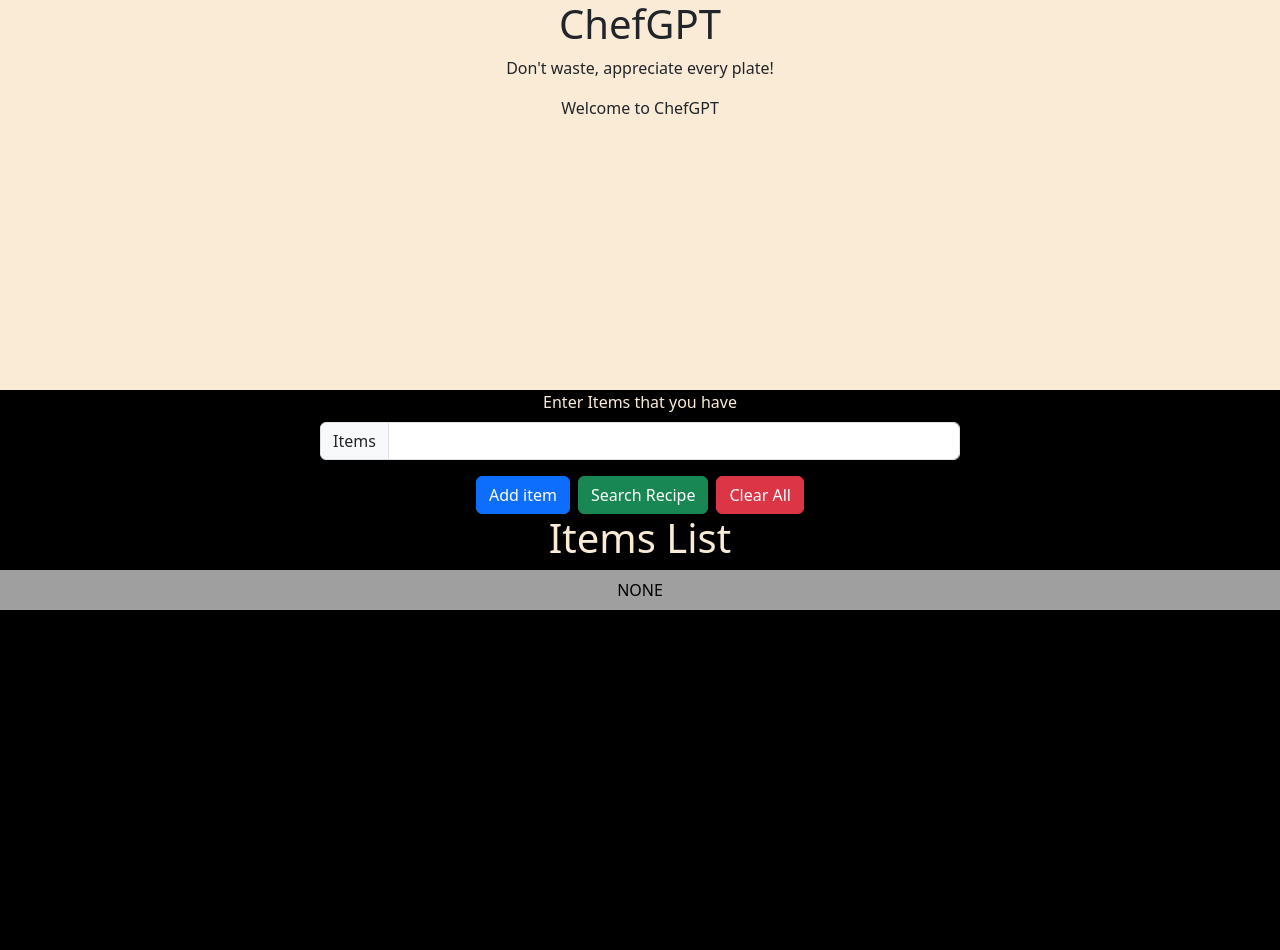
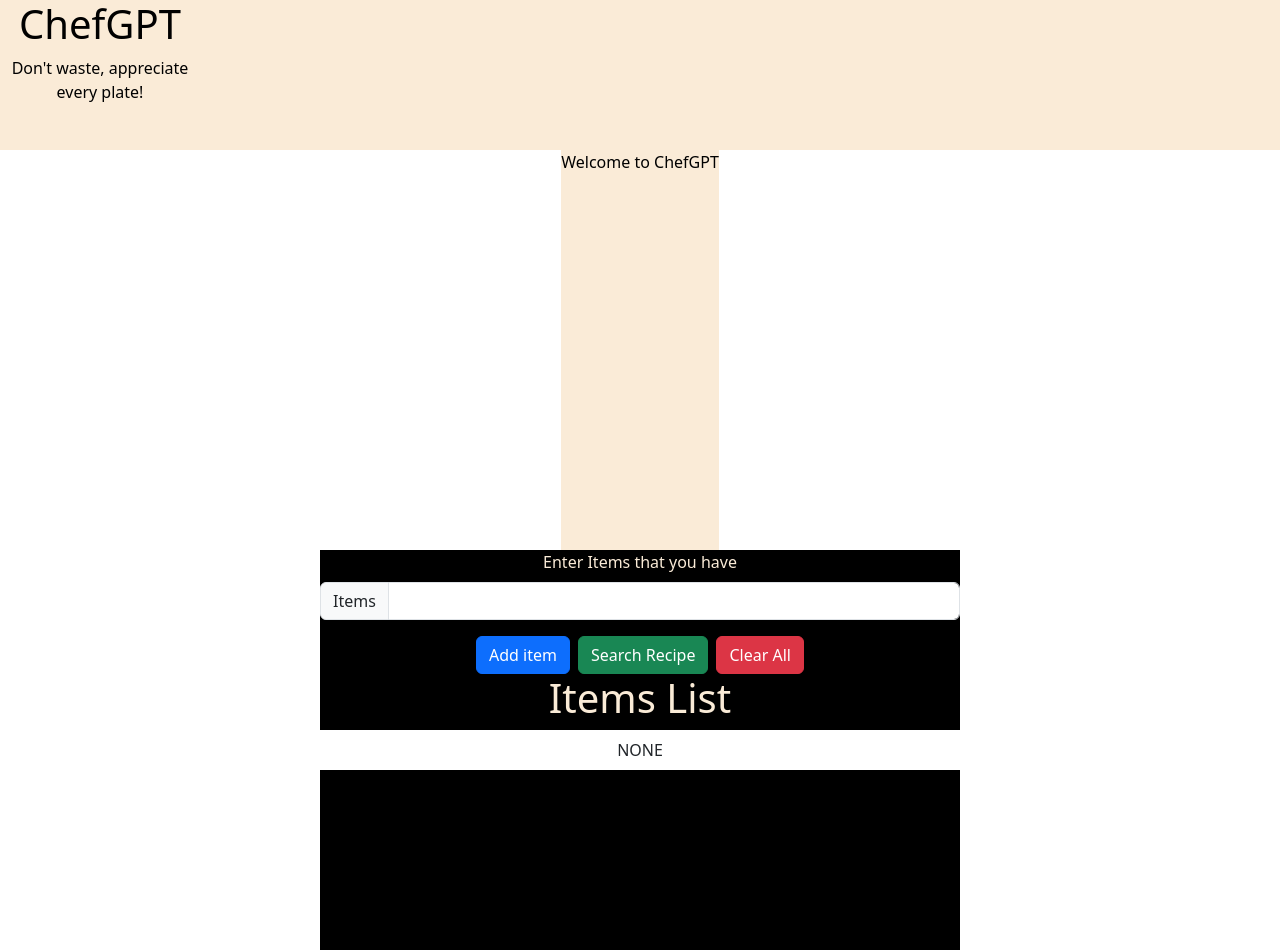
Before and after one commit to anithjoy/using-openaiAPI-and-React, a React (Vite) app in the folder Front end/openai react work/: page / in a window 1280 px wide. Before the commit the page ends 800 px from the top, so only its background shows below. Built offline with nearby package versions, Linux system fonts and the light colour scheme.

Commit message:
To check merge issue i removing some stuff

```diff
--- a/Front end/openai react work/index.css
+++ b/Front end/openai react work/index.css
@@ -1,4 +1,4 @@
-/* body {
+body {
   justify-content: center;
 }
 #logo {
@@ -44,53 +44,4 @@
   flex: 1;
   background-color: antiquewhite;
   color: black;
-} */
-
-body {
-  padding: 0;
-  background-color: black;
 }
-#main {
-  background-color: antiquewhite;
-}
-#logo {
-  text-align: center;
-  background-color: antiquewhite;
-}
-
-#root1 {
-  background-color: black;
-  text-align: center;
-  color: antiquewhite;
-}
-
-.list-group-item {
-  background-color: rgb(159, 159, 159);
-  color: black;
-}
-#basic-url {
-  color: blue;
-}
-
-.input-group {
-  width: 50%;
-  height: 10%;
-  display: flex;
-  justify-content: center;
-  align-items: center;
-}
-
-.form-span-input {
-  display: flex;
-  justify-content: center;
-}
-
-#root {
-  display: flex;
-  flex-direction: column-reverse;
-}
-
-#root2 {
-  text-align: center;
-  height: 23vw;
-}
```
